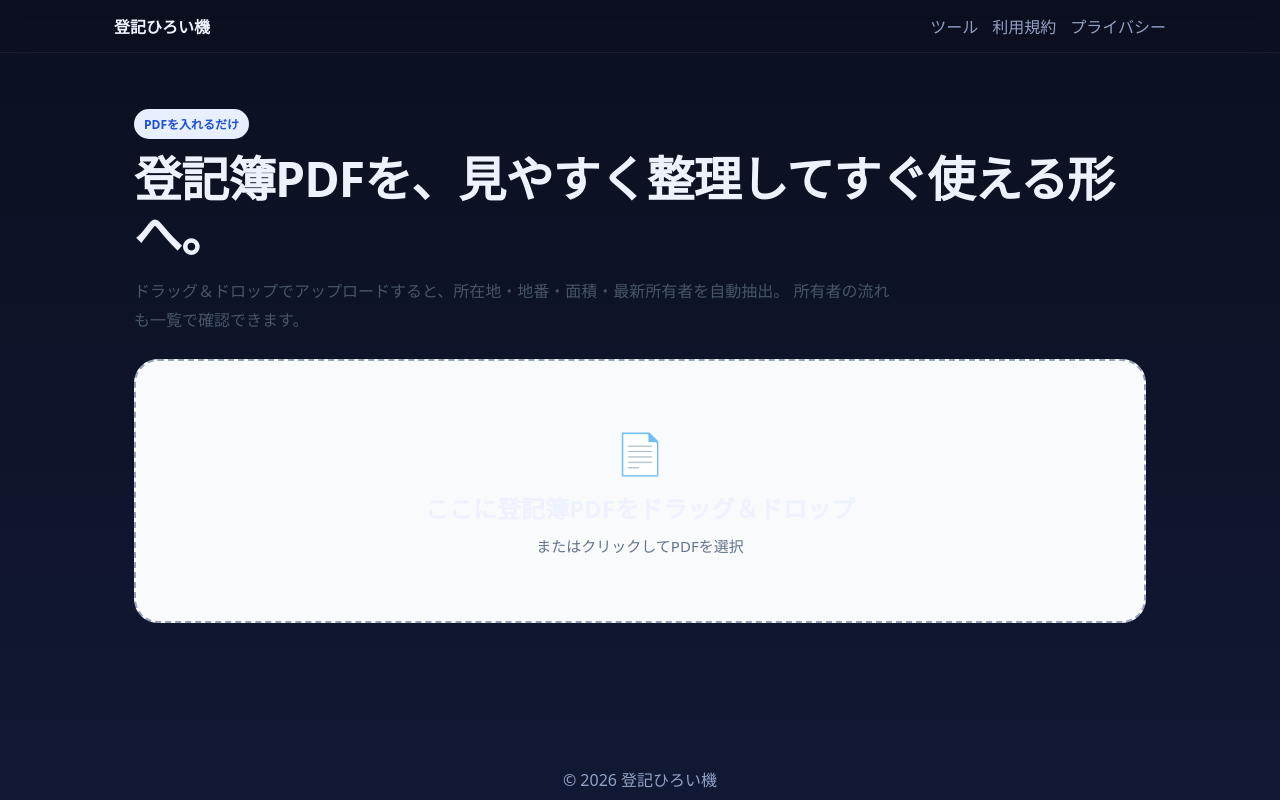
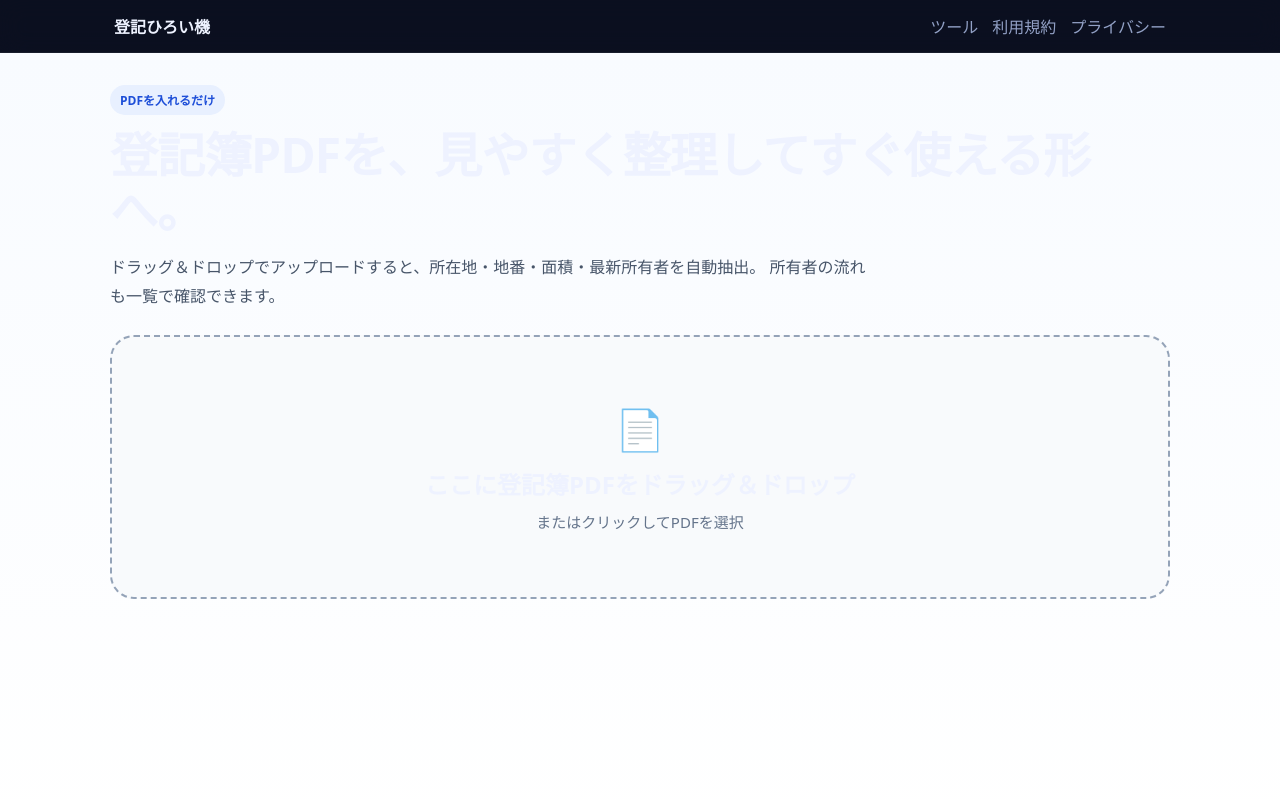
Before and after one commit to tamtamkt7-max/touki-web-app, a Next.js app: page /tool in a window 1280 px wide. Shown: the top 800 px of the page. Built offline with nearby package versions, Linux system fonts and the light colour scheme.

Commit message:
Update page.tsx

```diff
--- a/app/tool/page.tsx
+++ b/app/tool/page.tsx
@@ -1,10 +1,17 @@
 export const dynamic = 'force-dynamic';
+
+'use client';
 
 import { ToolClient } from '@/components/ToolClient';
 
 export default function ToolPage() {
   return (
-    <main className="container">
+    <main
+      style={{
+        minHeight: '100vh',
+        background: 'linear-gradient(180deg, #f8fbff 0%, #ffffff 100%)',
+      }}
+    >
       <ToolClient />
     </main>
   );
```
